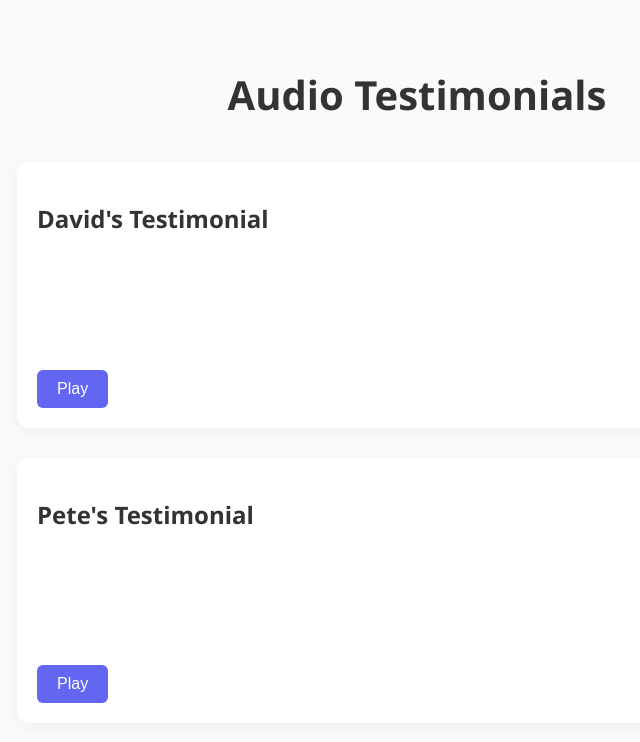
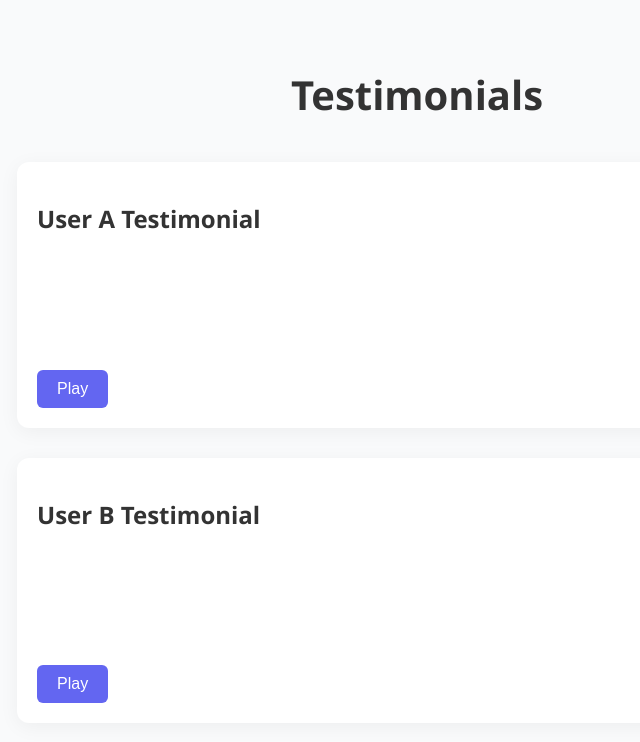
Before and after one commit to visha1v/audio-testimonials, a plain HTML site: page index.html in a window 1280 px wide. Shown: the whole page, without its empty margins (223-863 px from the left). Drawn offline with Linux system fonts and the light colour scheme.

Commit message:
Update index.html

```diff
--- a/index.html
+++ b/index.html
@@ -3,21 +3,21 @@
 <head>
   <meta charset="UTF-8" />
   <meta name="viewport" content="width=device-width, initial-scale=1.0"/>
-  <title>Audio Testimonials</title>
+  <title>Testimonials</title>
   <link rel="stylesheet" href="style.css" />
 </head>
 <body>
   <div class="container">
-    <h1>Audio Testimonials</h1>
+    <h1>Testimonials</h1>
 
     <div class="testimonial">
-      <h2>David's Testimonial</h2>
+      <h2>User A Testimonial</h2>
       <div id="waveform-david" class="waveform"></div>
       <button onclick="togglePlay('david')" class="play-btn" id="btn-david">Play</button>
     </div>
 
     <div class="testimonial">
-      <h2>Pete's Testimonial</h2>
+      <h2>User B Testimonial</h2>
       <div id="waveform-pete" class="waveform"></div>
       <button onclick="togglePlay('pete')" class="play-btn" id="btn-pete">Play</button>
     </div>
```
